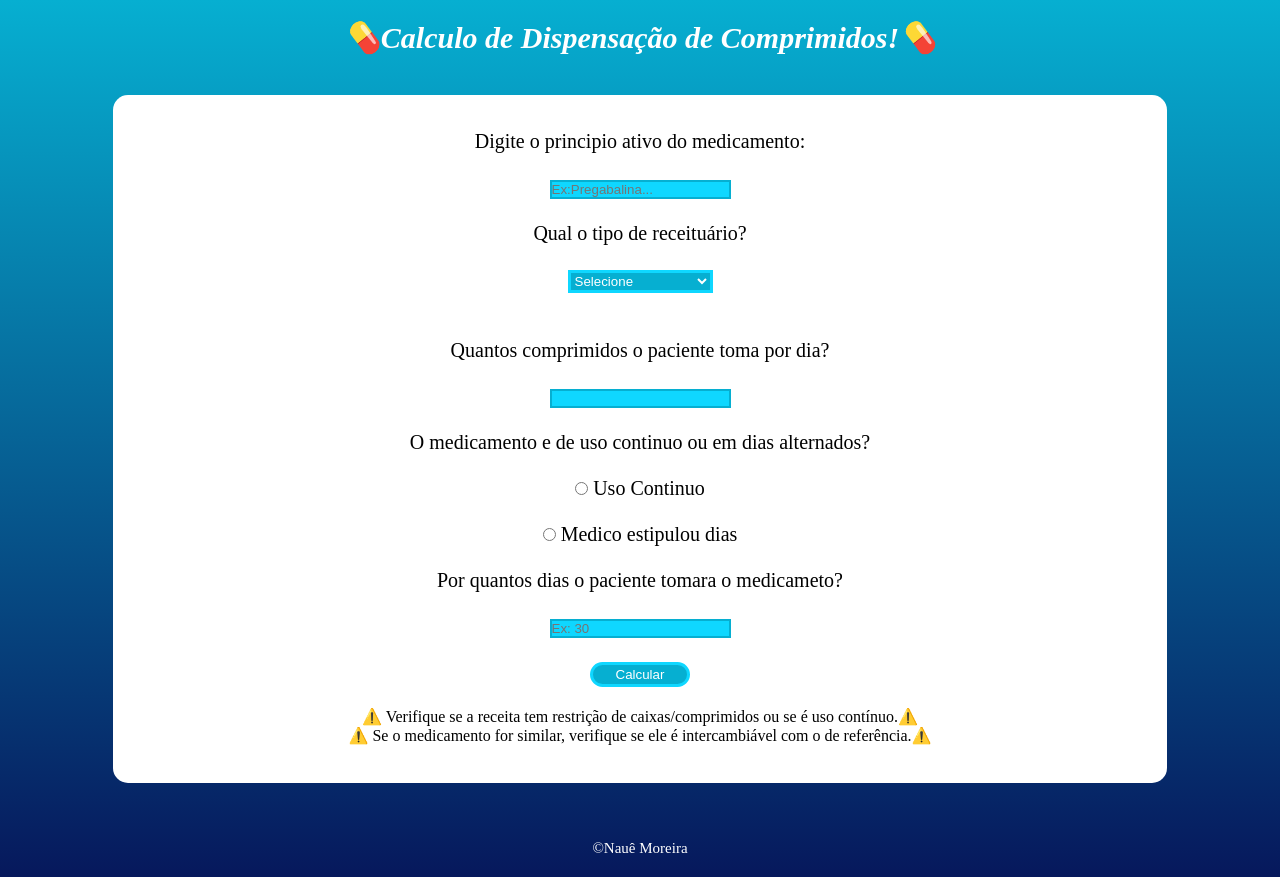
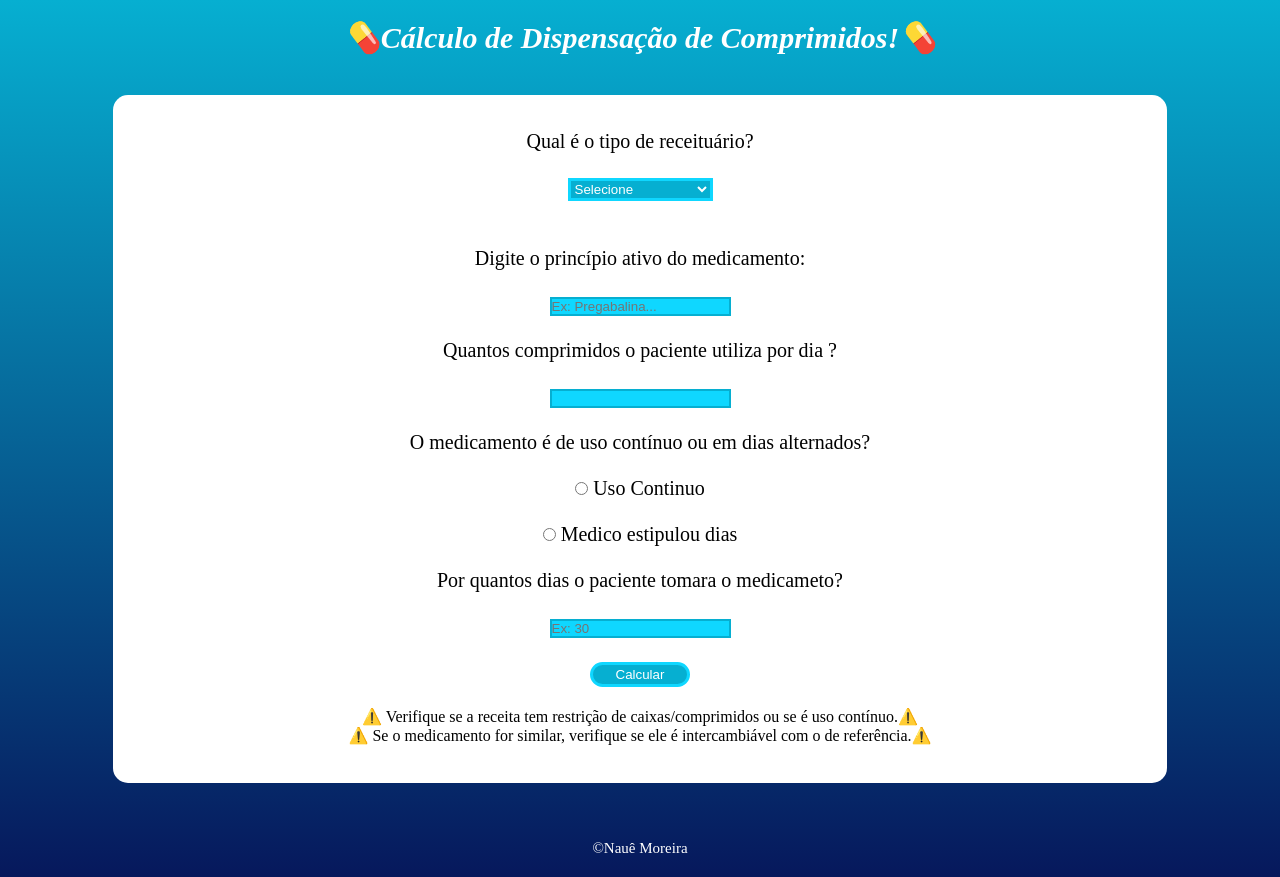
Before and after one commit to NaueMoreira/Calculo-de-comprimidos, a plain HTML site: page index.html in a window 1280 px wide. Drawn offline with Linux system fonts and the light colour scheme.

Commit message:
Update index.html

```diff
--- a/index.html
+++ b/index.html
@@ -8,15 +8,12 @@
   </head>
   <body>
     <header>
-      <h1>💊Calculo de Dispensação de Comprimidos!💊</h1>
+      <h1>💊Cálculo de Dispensação de Comprimidos!💊</h1>
     </header>
     <section>
       <div id="caixa-calculo">
 
-        <p>Digite o principio ativo do medicamento:<br><br>
-        <input type="text" id="nomeMedicamento" placeholder="Ex:Pregabalina...">
-        </p><br>
-        <p>Qual o tipo de receituário?</p><br>
+        <p>Qual é o tipo de receituário?</p><br>
         <select id="receituario">
         <option value="">Selecione</option>
         <option value="amarela">Amarela</option>
@@ -25,9 +22,12 @@
         <option value="branca-antibiotico">Branca Antibiotico</option>
         <option value="branca-psicotropico">Branca Psicotropico</option>
         </select></p><br><br>
-        <p>Quantos comprimidos o paciente toma por dia?<br><br>
+        <p>Digite o princípio ativo do medicamento:<br><br>
+        <input type="text" id="nomeMedicamento" placeholder="Ex: Pregabalina...">
+        </p><br>
+        <p>Quantos comprimidos o paciente utiliza por dia ?<br><br>
         <input type="number" name="medicamento" id="medicamento"></p><br>
-        <p>O medicamento e de uso continuo ou em dias alternados?</p><br>
+        <p>O medicamento é de uso contínuo ou em dias alternados?</p><br>
         <input type="radio" name="tipo-de-uso" id="uso-continuo" value="uso-continuo">
         <label for="uso-continuo">Uso Continuo</label><br><br>
         <input type="radio" name="tipo-de-uso" id="dias-limitados" value="dias-alternados">
```
